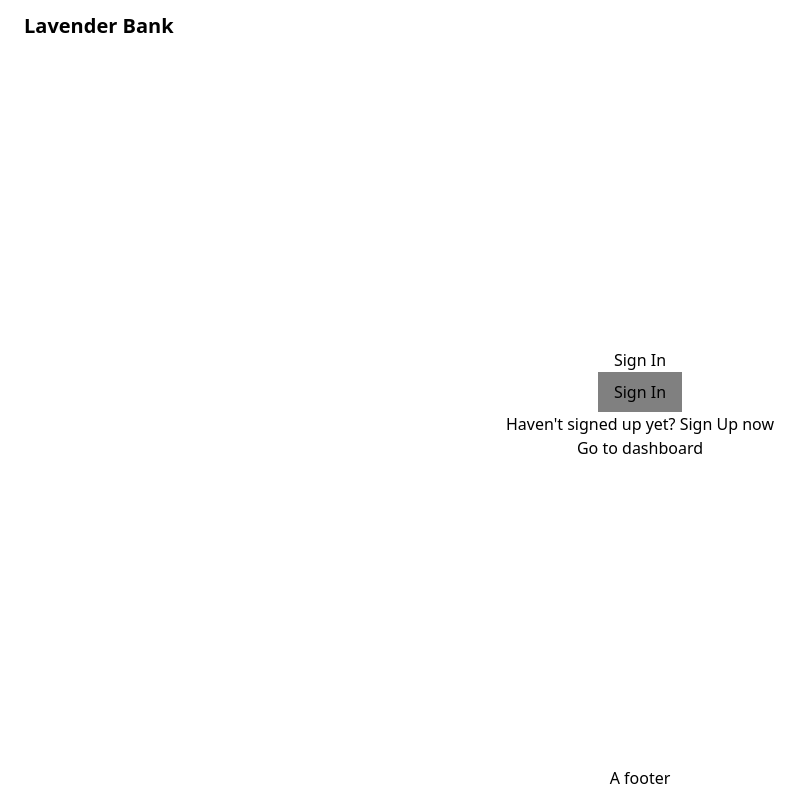
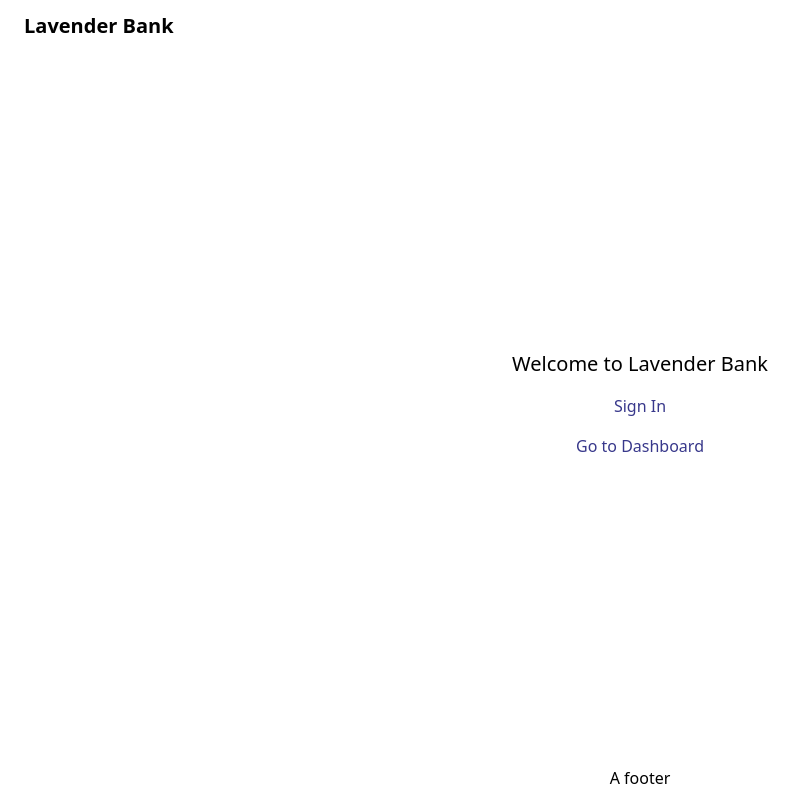
Before and after one commit to Hack-Weekly/lavender-snake-banking, a React (Vite) app in the folder frontend/: page / in a window 1280 px wide. Before the commit this address led to /signin. Shown: the whole page, without its empty margins (0-812 px from the left). Built offline with nearby package versions, Linux system fonts and the light colour scheme.

Commit message:
change home route position and navigate to dashboard after signin

```diff
--- a/frontend/src/App.jsx
+++ b/frontend/src/App.jsx
@@ -16,11 +16,11 @@ function App() {
         <AuthContextProvider>
           <Routes>
             <Route element={<RootLayout />}>
+              <Route path="/" element={<Home />} />
               <Route path="/signup" element={<Signup />} />
               <Route path="/signin" element={<Signin />} />
             </Route>
             <Route element={<ProtectedRoutes />}>
-              <Route path="/" element={<Home />} />
               <Route path="/dashboard" element={<Dashboard />} />
               <Route path="/payments" element={<Payments />} />
               <Route path="/deposits" element={<Deposits />} />
--- a/frontend/src/components/Home.jsx
+++ b/frontend/src/components/Home.jsx
@@ -1,8 +1,16 @@
+import { Link } from "react-router-dom";
+
 const Home = () => {
   return (
-    <div>
-      <p className="text-xl">Welcome to Bank</p>
-    </div>
+    <>
+      <p className="text-xl">Welcome to Lavender Bank</p>
+      <div>
+        <Link to="/signin">Sign In</Link>
+      </div>
+      <div>
+        <Link to="/dashboard">Go to Dashboard</Link>
+      </div>
+    </>
   );
 };
 
--- a/frontend/src/components/Signin.jsx
+++ b/frontend/src/components/Signin.jsx
@@ -1,12 +1,14 @@
 import { useContext } from "react";
 import { AuthContext } from "../context/AuthContext";
-import { Link } from "react-router-dom";
+import { Link, useNavigate } from "react-router-dom";
 
 const Signin = () => {
   const { setUser } = useContext(AuthContext);
+  const navigate = useNavigate();
 
   const signIn = () => {
     setUser("123");
+    navigate("/dashboard");
   };
 
   return (
--- a/frontend/src/components/layouts/RootLayout.jsx
+++ b/frontend/src/components/layouts/RootLayout.jsx
@@ -4,7 +4,7 @@ const RootLayout = () => {
   return (
     <div className="min-h-[100vh]">
       <header className="px-6 py-3 text-xl font-bold">Lavender Bank</header>
-      <main className="min-h-[calc(100vh-6rem)] flex flex-col items-center justify-center p-6">
+      <main className="min-h-[calc(100vh-6rem)] flex flex-col items-center justify-center gap-4 p-6">
         <Outlet />
       </main>
       <footer className="px-6 py-[0.6rem] text-center">A footer</footer>
--- a/frontend/src/index.css
+++ b/frontend/src/index.css
@@ -7,4 +7,8 @@
     background: grey;
     padding: 0.5rem 1rem;
   }
+
+  a {
+    color: rgb(56, 56, 139);
+  }
 }
```
